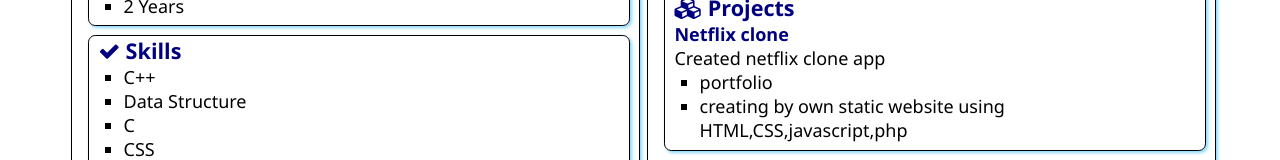
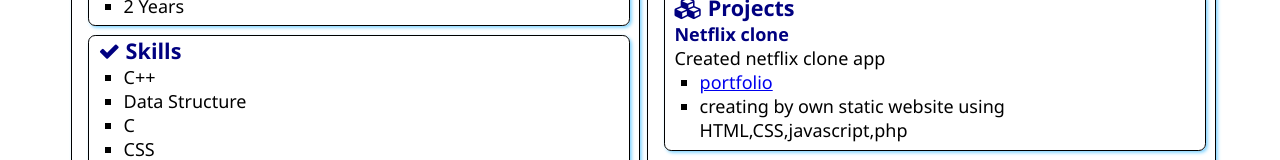
Before and after one commit to mansi-garg-12/SATechnicalOnboarding, a plain HTML site: page src/index.html in a window 1280 px wide. Shown: the part 289-449 px from the top of the page. Drawn offline with Linux system fonts and the light colour scheme.

Commit message:
Update index.html
"added"

```diff
--- a/src/index.html
+++ b/src/index.html
@@ -88,7 +88,7 @@
                 <h3>Netflix clone</h3>
                 <div>Created netflix clone app</div>
                 <ul>
-                    <li>portfolio</li>
+                    <li><a href="https://mansi-garg-12.github.io/">portfolio</a></li>
                     <li>creating by own static website using HTML,CSS,javascript,php</li>
                 </ul>
             </section>
```
